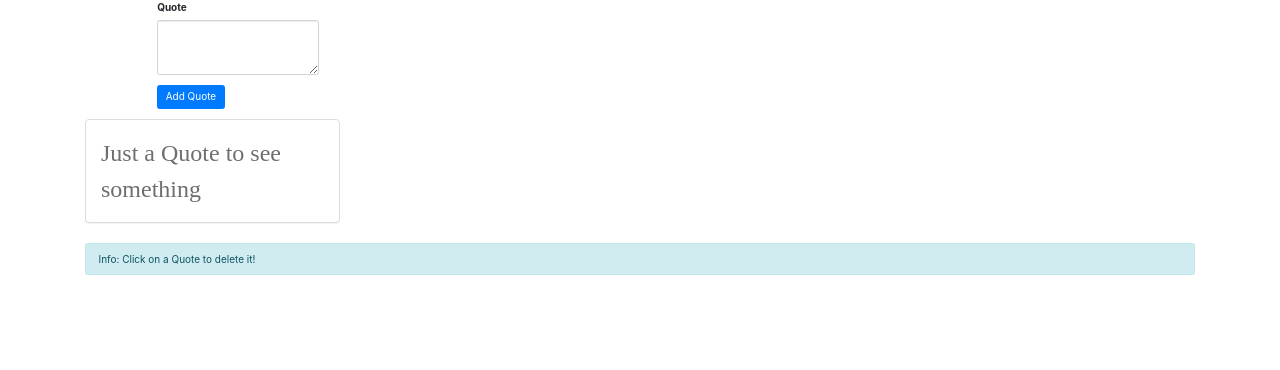
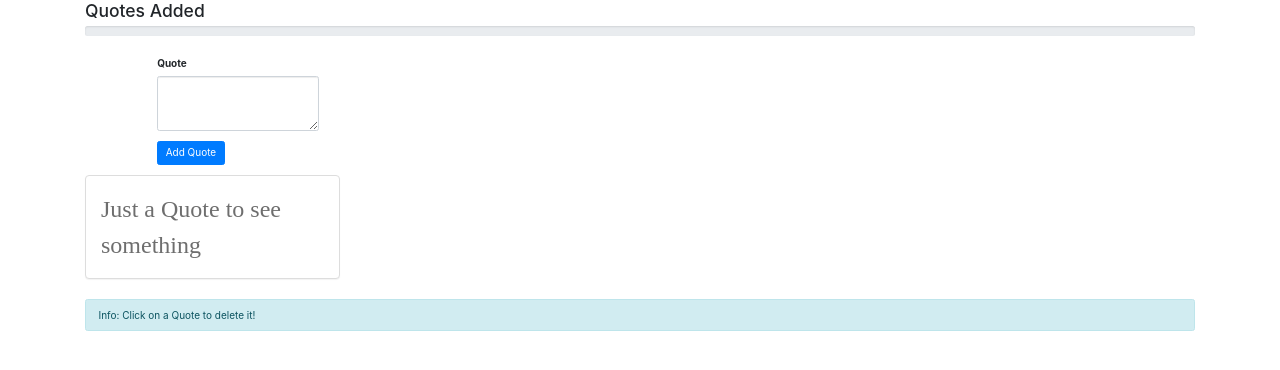
Before and after one commit to MinseungJeon/hello-world, a Vue app: page / in a window 1280 px wide. Shown: the top 370 px of the page. Built offline with nearby package versions, Linux system fonts and the light colour scheme; a web font is replaced by a local one.

Commit message:
10-10. Controlling Quotes with a Progress Bar

```diff
--- a/src/App.vue
+++ b/src/App.vue
@@ -1,5 +1,6 @@
 <template>
   <div class="container">
+    <app-header></app-header>
     <app-new-quote @quoteAdded="newQuote"></app-new-quote>
     <app-quote-grid
       :quotes="quotes"
@@ -16,6 +17,7 @@
 <script>
 import QuoteGrid from "./components/QuoteGrid.vue";
 import NewQuote from "./components/NewQuote.vue";
+import Header from "./components/Header.vue";
 
 export default {
   data: function() {
@@ -35,6 +37,7 @@
   components: {
     appQuoteGrid: QuoteGrid,
     appNewQuote: NewQuote,
+    appHeader: Header,
   },
 };
 </script>
--- /dev/null
+++ b/src/components/Header.vue
@@ -0,0 +1,26 @@
+<template>
+  <div class="row">
+    <div class="col-sm-12">
+      <h3>Quotes Added</h3>
+      <div class="progress">
+        <div class="progress">
+          <div
+            class="progress-bar"
+            role="progressbar"
+            aria-valuenow="60"
+            aria-valuemin="0"
+            aria-valuemax="100"
+            :style="{ width: (quoteCount / maxQuotes) * 100 + '%' }"
+          >
+            {{ quoteCount }} / {{ maxQuotes }}
+          </div>
+        </div>
+      </div>
+    </div>
+  </div>
+</template>
+<script>
+export default {
+  props: ["quoteCount", "maxQuotes"],
+};
+</script>
```
